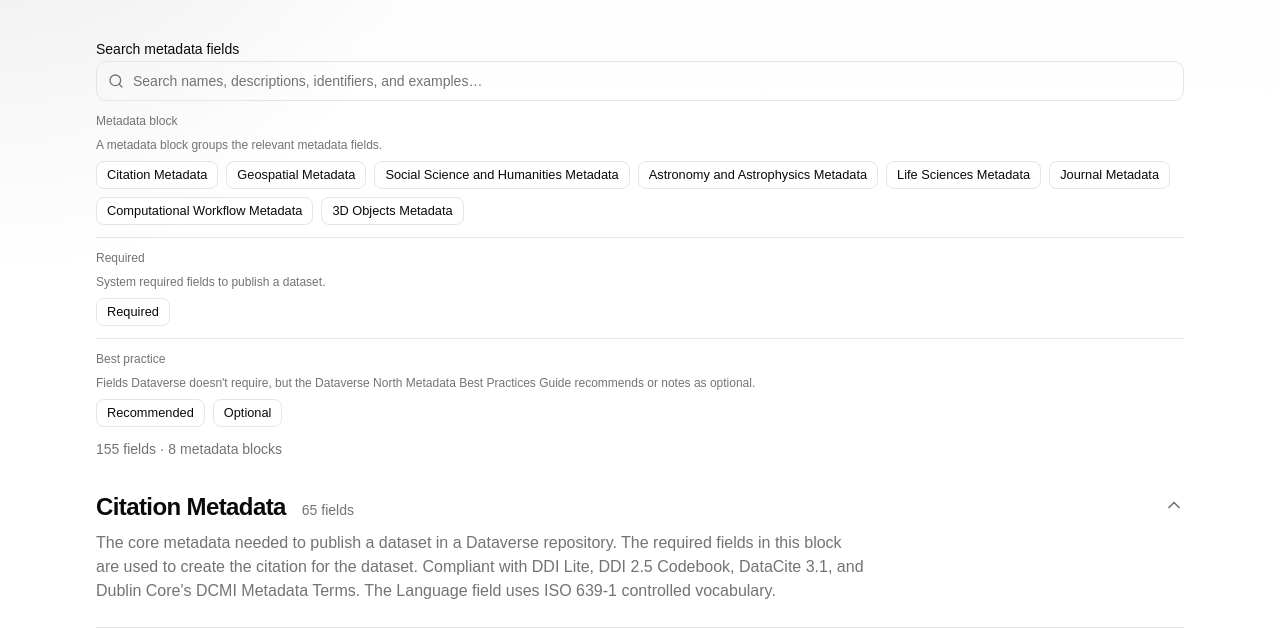
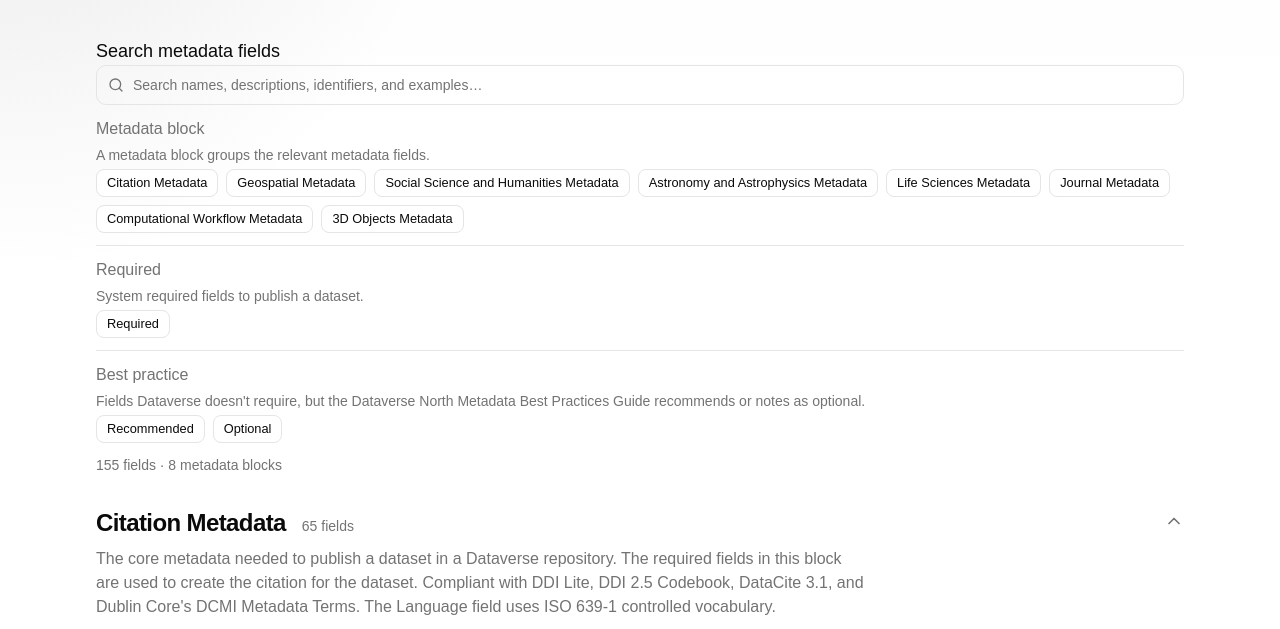
Before and after one commit to kenlhlui/dv-fields-lookup, an Astro site: page / in a window 1280 px wide. Shown: the part 171-800 px from the top of the page. Built offline with nearby package versions, Linux system fonts and the light colour scheme; Astro itself is replaced by a stand-in of ours.

Commit message:
feat: update UI

```diff
--- a/src/components/dictionary/MetadataDictionary.tsx
+++ b/src/components/dictionary/MetadataDictionary.tsx
@@ -68,7 +68,7 @@
     <div className="space-y-8">
       <BlockNav blocks={visibleBlocks.map((result) => result.block)} />
       <div className="space-y-3">
-        <label htmlFor="metadata-search" className="text-sm font-medium">
+        <label htmlFor="metadata-search" className="text-lg font-medium">
           Search metadata fields
         </label>
         <div className="flex gap-2">
@@ -93,9 +93,9 @@
             </Button>
           )}
         </div>
-        <div className="space-y-2">
-          <p className="text-xs font-medium text-muted-foreground">Metadata block</p>
-          <p className="text-xs text-muted-foreground">{facetDescriptions.metadataBlock}</p>
+        <div className="space-y-1">
+          <p className="text-md font-medium text-muted-foreground">Metadata block</p>
+          <p className="text-sm text-muted-foreground">{facetDescriptions.metadataBlock}</p>
           <div className="flex flex-wrap gap-2" role="group" aria-label="Filter by metadata block">
             {blocks.map((block) => (
               <Button
@@ -112,9 +112,9 @@
           </div>
         </div>
         <Separator />
-        <div className="space-y-2">
-          <p className="text-xs font-medium text-muted-foreground">Required</p>
-          <p className="text-xs text-muted-foreground">{facetDescriptions.required}</p>
+        <div className="space-y-1">
+          <p className="text-md font-medium text-muted-foreground">Required</p>
+          <p className="text-sm text-muted-foreground">{facetDescriptions.required}</p>
           <div className="flex flex-wrap gap-2" role="group" aria-label="Filter by required">
             <Button
               type="button"
@@ -128,9 +128,9 @@
           </div>
         </div>
         <Separator />
-        <div className="space-y-2">
-          <p className="text-xs font-medium text-muted-foreground">Best practice</p>
-          <p className="text-xs text-muted-foreground">{facetDescriptions.bestPractice}</p>
+        <div className="space-y-1">
+          <p className="text-md font-medium text-muted-foreground">Best practice</p>
+          <p className="text-sm text-muted-foreground">{facetDescriptions.bestPractice}</p>
           <div className="flex flex-wrap gap-2" role="group" aria-label="Filter by best practice">
             {bestPracticeTiers.map((tier) => (
               <Button
```
